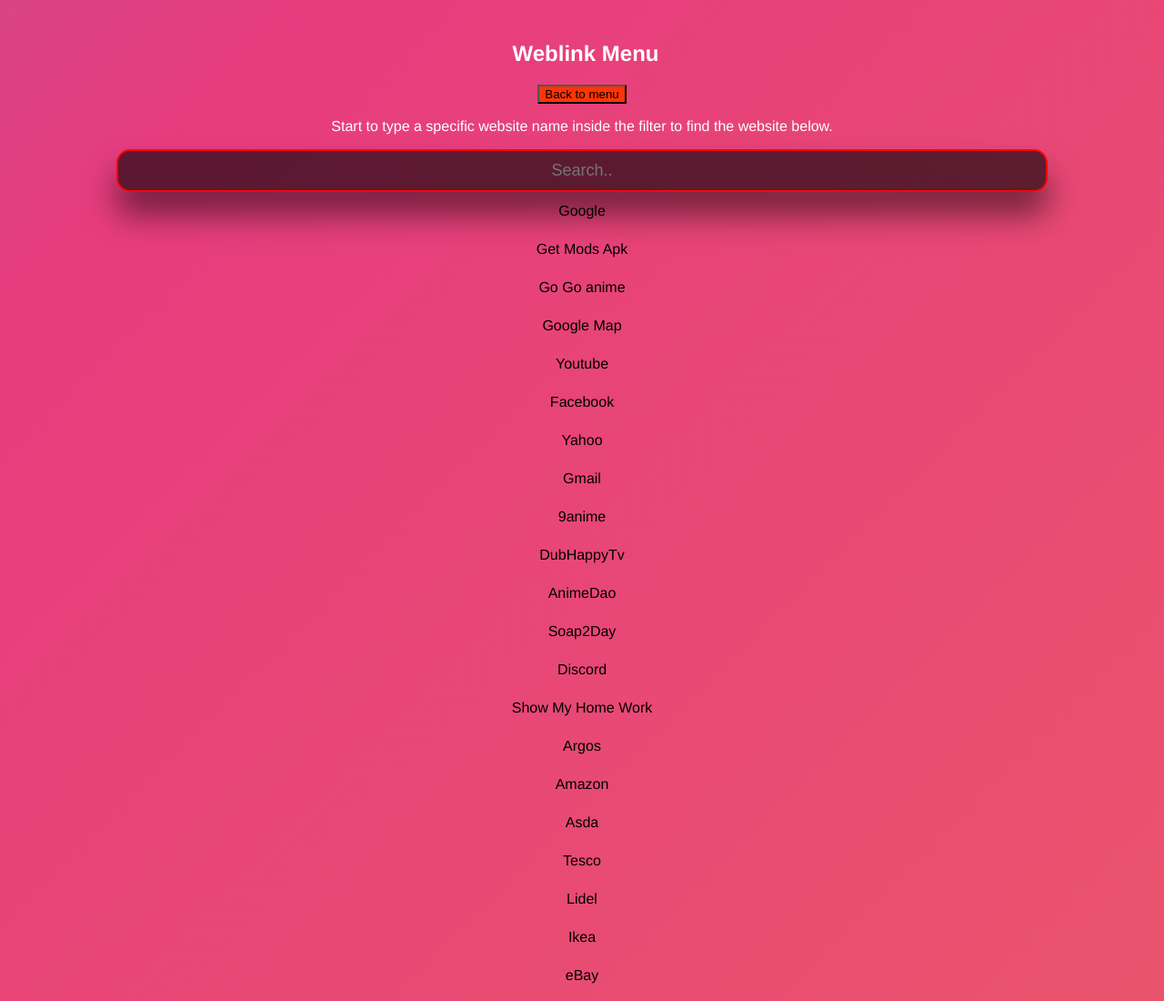
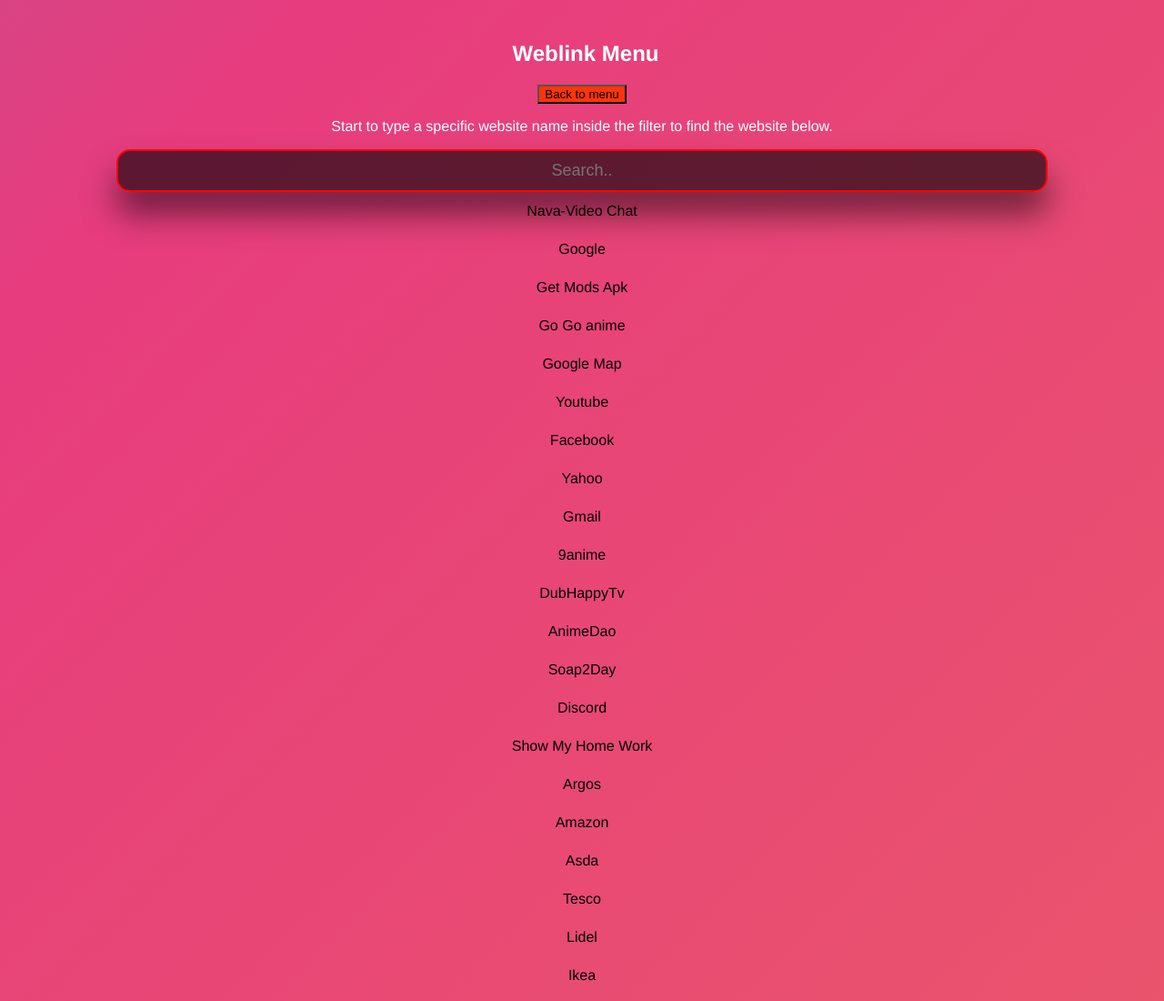
Before and after one commit to Nava313/gitpro, a plain HTML site: page weblink.html in a window 1280 px wide. Shown: the top 1100 px of the page at 91% size. Drawn offline with Linux system fonts and the light colour scheme.

Commit message:
Update weblink.html

```diff
--- a/weblink.html
+++ b/weblink.html
@@ -23,9 +23,10 @@
    <center>
     <input type="text" id="mySearch" onkeyup="myFunction()" placeholder="Search.." title="Type in a category">
     <ul id="myMenu">
-    <li><a href="https://www.google.co.uk/webhp?ie=UTF-8&rct=j">Google</a></li>
+    <li><a href="vi.html">Nava-Video Chat</a></li>
+    <li><a href="https://www.google.co.uk/">Google</a></li>
     <li><a href="https://getmodsapk.com">Get Mods Apk</a></li>
-    <li><a href="https://www15.gogoanime.io">Go Go anime</a></li>
+    <li><a href="https://gogoanime.io">Go Go anime</a></li>
     <li><a href="https://www.google.com/maps">Google Map</a></li>
     <li><a href="https://www.youtube.com/">Youtube</a></li>
     <li><a href="https://www.facebook.com/">Facebook</a></li>
@@ -78,9 +79,7 @@
     </ul>
     <footer>© copyright 2019-2020</footer>
   </center>
-
   </div>
-
 </div>
 <script src="weblink.js"></script>
 </body>
```
Lines whose indentation alone changed are shown as unchanged.
